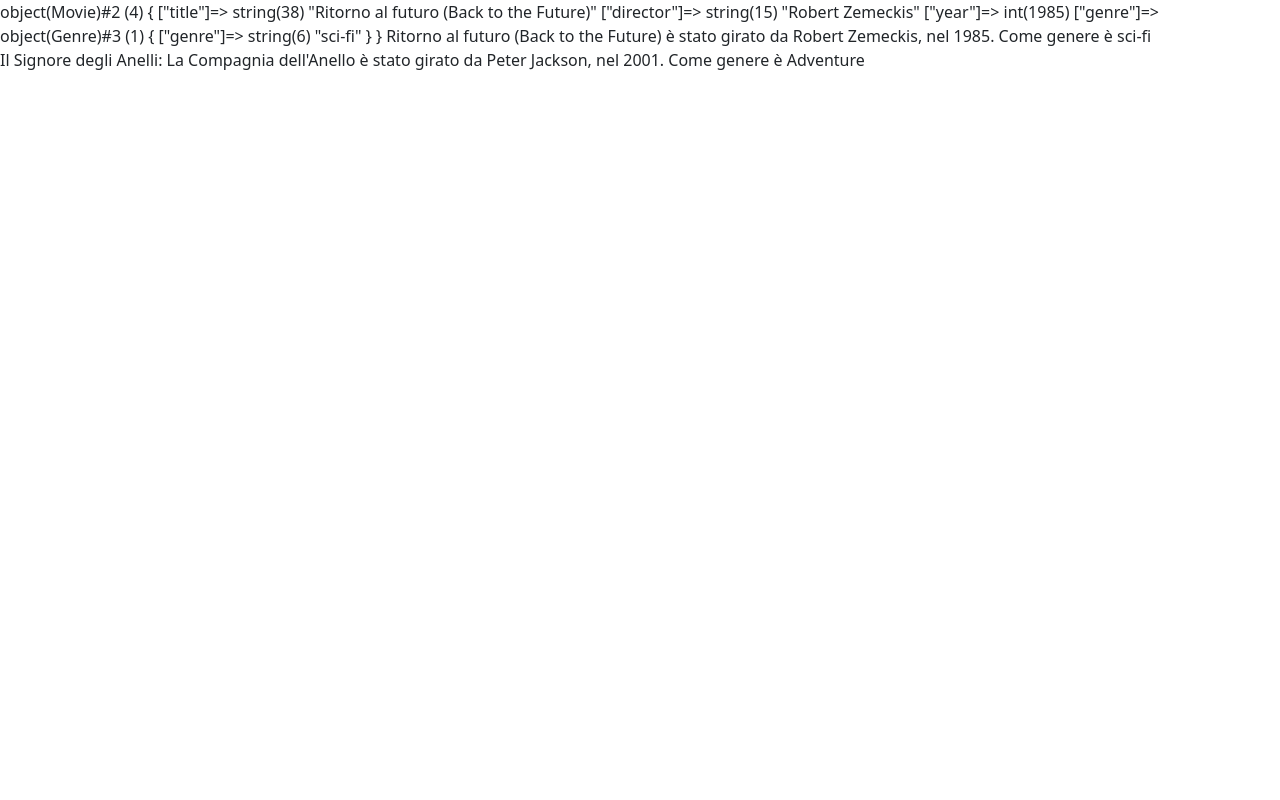
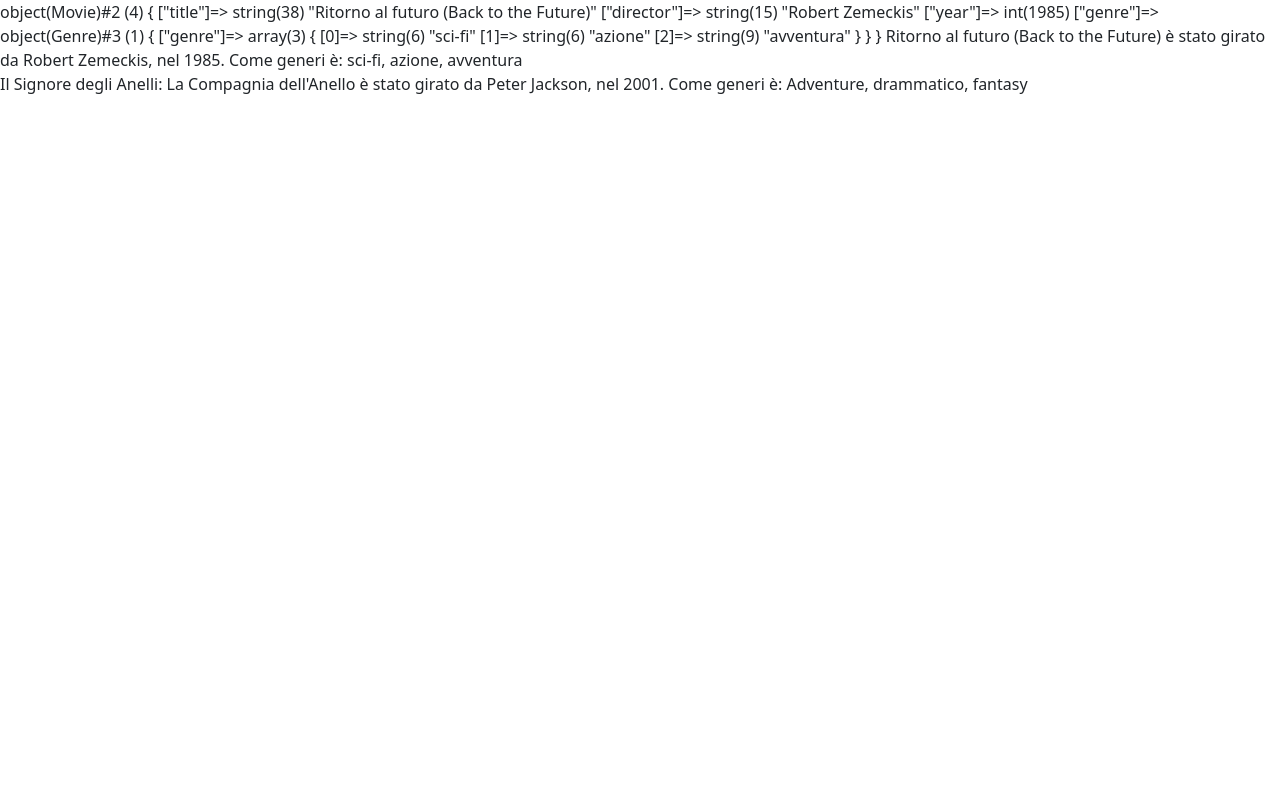
Before and after one commit to MicheleFumi/ex-php8-oop-movie, a PHP site: page / in a window 1280 px wide. Run offline with PHP 8.4, Linux system fonts and the light colour scheme.

Commit message:
bonus 1 achieved

```diff
--- a/Models/Genre.php
+++ b/Models/Genre.php
@@ -3,14 +3,9 @@
 
 class Genre
 {
-    public $genre;
+    public $genre = [];
     function __construct($_genre)
     {
         $this->genre = $_genre;
     }
-
-    function __toString()
-    {
-        return $this->genre;
-    }
 }
--- a/Models/Movie.php
+++ b/Models/Movie.php
@@ -17,6 +17,7 @@ class Movie
     }
     public function setMovie()
     {
-        echo "$this->title è stato girato da $this->director, nel $this->year. Come genere è $this->genre";
+        $genres_list = implode(", ", $this->genre->genre);
+        echo "$this->title è stato girato da $this->director, nel $this->year. Come generi è: $genres_list";
     }
 }
--- a/index.php
+++ b/index.php
@@ -4,9 +4,10 @@ require_once './Models/Genre.php';
 
 
 
-$movie1 = new Movie("Ritorno al futuro (Back to the Future)", "Robert Zemeckis", 1985, new Genre("sci-fi"));
-$movie2 = new Movie("Il Signore degli Anelli: La Compagnia dell'Anello", "Peter Jackson", 2001,  new Genre("Adventure"));
-var_dump($movie1)
+$movie1 = new Movie("Ritorno al futuro (Back to the Future)", "Robert Zemeckis", 1985, new Genre(["sci-fi", "azione", "avventura"]));
+$movie2 = new Movie("Il Signore degli Anelli: La Compagnia dell'Anello", "Peter Jackson", 2001,  new Genre(["Adventure", "drammatico", "fantasy"]));
+var_dump($movie1);
+
 ?>
 
 <!doctype html>
```
